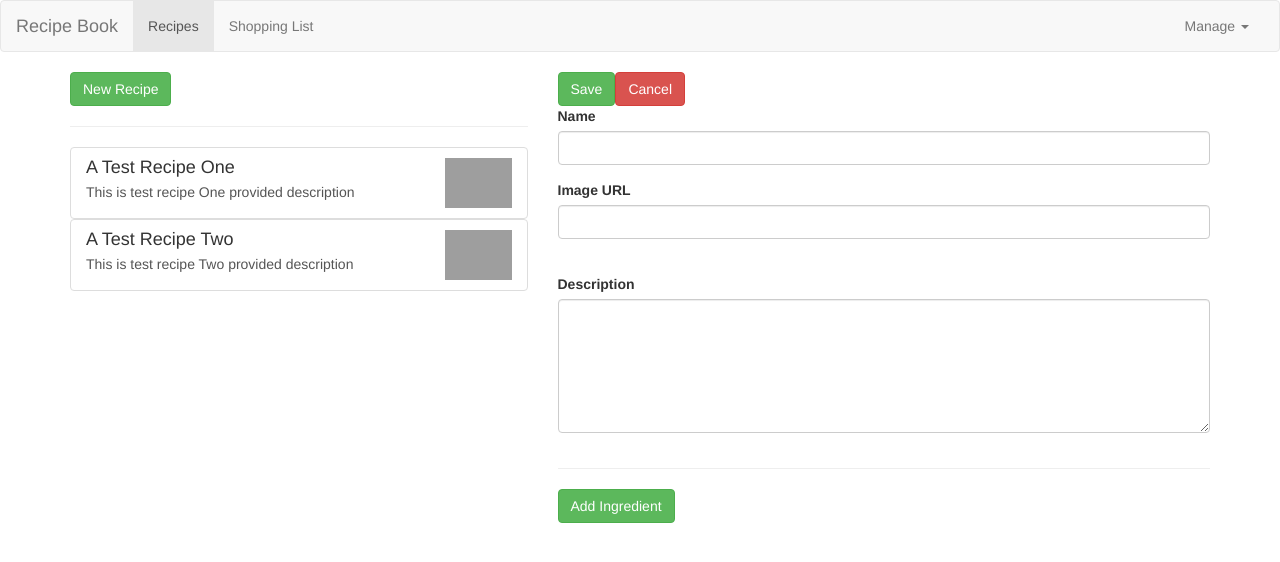
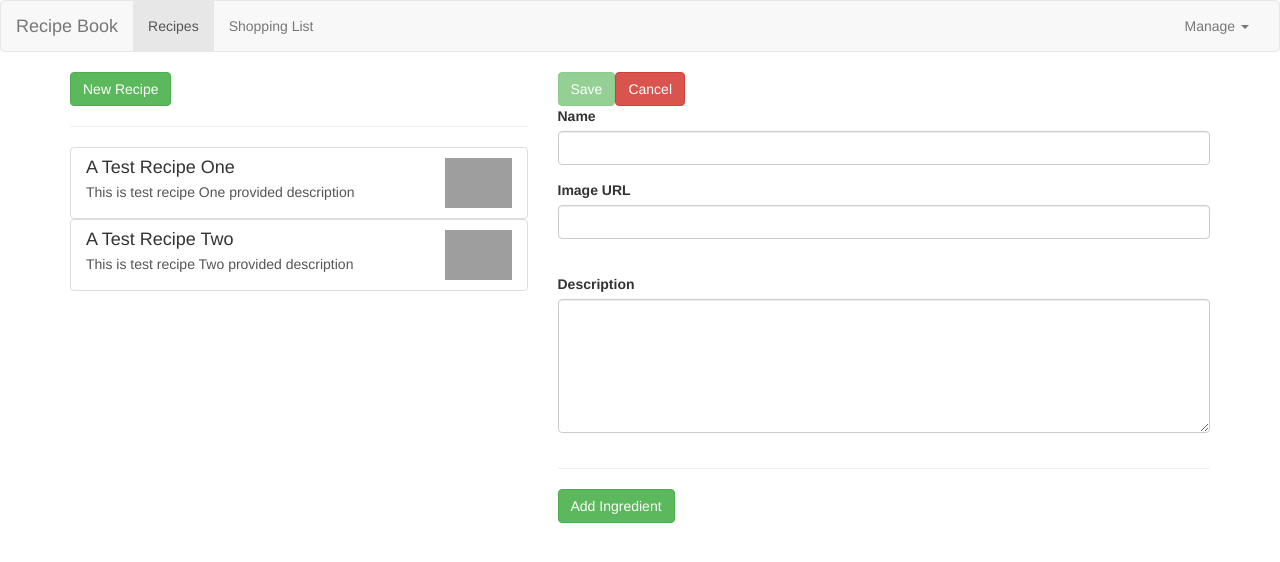
Before and after one commit to A7Aima/recipe-book, an Angular app: page /recipes/new in a window 1280 px wide. Shown: the top 562 px of the page. Built offline with nearby package versions, Linux system fonts and the light colour scheme; grey boxes are pictures that could not be loaded.

Commit message:
Adding validators

```diff
--- a/src/app/recipes/recipe-edit/recipe-edit.component.css
+++ b/src/app/recipes/recipe-edit/recipe-edit.component.css
@@ -0,0 +1,4 @@
+input.ng-invalid.ng-touched,
+textarea.ng-invalid.ng-touched{
+    border: 1px solid red;
+}
--- a/src/app/recipes/recipe-edit/recipe-edit.component.html
+++ b/src/app/recipes/recipe-edit/recipe-edit.component.html
@@ -3,7 +3,7 @@
     <form [formGroup]="recipeForm" (ngSubmit)="onSubmit()">
       <div class="row">
         <div class="col-xs-12">
-          <button type="submit" class="btn btn-success">Save</button>
+          <button type="submit" class="btn btn-success" [disabled]="!recipeForm.valid">Save</button>
           <button type="submit" class="btn btn-danger">Cancel</button>
         </div>
       </div>
--- a/src/app/recipes/recipe-edit/recipe-edit.component.ts
+++ b/src/app/recipes/recipe-edit/recipe-edit.component.ts
@@ -1,5 +1,5 @@
 import { Component, OnInit } from '@angular/core';
-import { FormArray, FormControl, FormGroup } from '@angular/forms';
+import { FormArray, FormControl, FormGroup, Validators } from '@angular/forms';
 import { ActivatedRoute, Params } from '@angular/router';
 import { RecipeService } from '../recipe-service/recipe.service';
 
@@ -37,16 +37,16 @@ export class RecipeEditComponent implements OnInit {
       if (recipe['ingredients']) {
         for (let ingredient of recipe.ingredients) {
           recipeIngredients.push(new FormGroup({
-            "name": new FormControl(ingredient.name),
-            'amount': new FormControl(ingredient.amount),
+            "name": new FormControl(ingredient.name, Validators.required),
+            'amount': new FormControl(ingredient.amount, [Validators.required, Validators.pattern(/^[1-9]+[0-9]*$/)]),
           }))
         }
       }
     }
     this.recipeForm = new FormGroup({
-      'name': new FormControl(recipeName),
-      'imagePath': new FormControl(recipeImagePath),
-      'description': new FormControl(recipeDescription),
+      'name': new FormControl(recipeName, Validators.required),
+      'imagePath': new FormControl(recipeImagePath, Validators.required),
+      'description': new FormControl(recipeDescription, Validators.required),
       'ingredients': recipeIngredients,
     });
   }
@@ -57,8 +57,8 @@ export class RecipeEditComponent implements OnInit {
 
   onAddIngredient() {
     (<FormArray>this.recipeForm.get('ingredients')).push(new FormGroup({
-      "name": new FormControl(),
-      'amount': new FormControl(),
+      "name": new FormControl(null, Validators.required),
+      'amount': new FormControl(null, [Validators.required, Validators.pattern(/^[1-9]+[0-9]*$/)]),
     }));
   }
 
```
